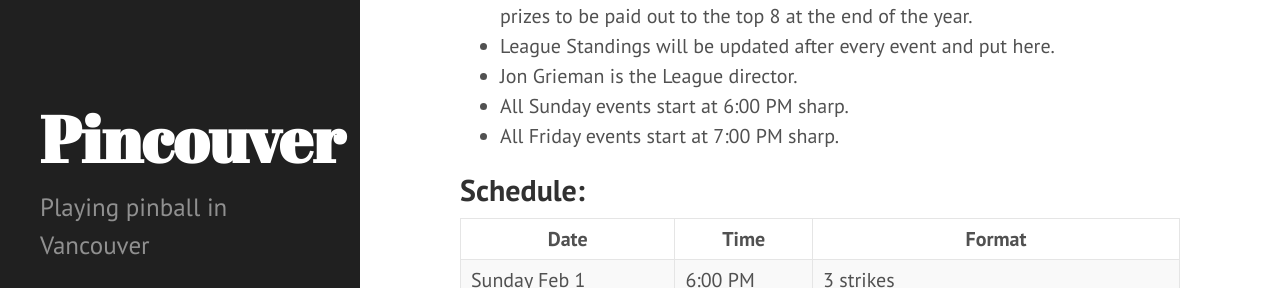
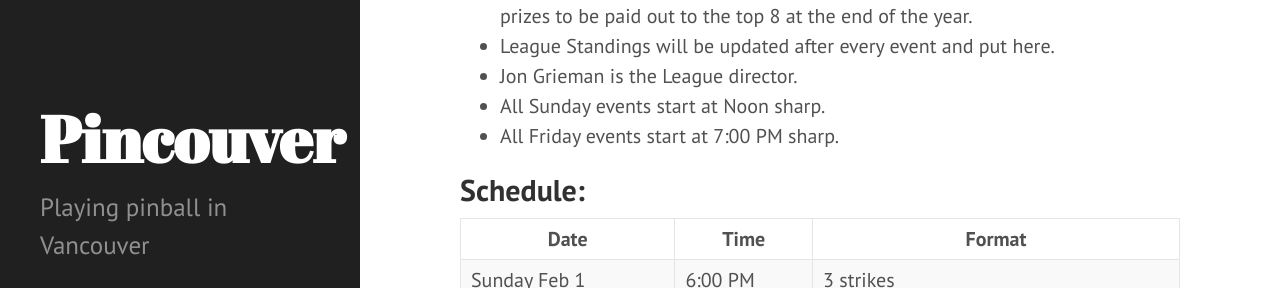
Before and after one commit to lytfyre/VancouverPinball, a Jekyll site: the page built from leagues/340_pinball.md, in a window 1280 px wide and 900 px high, scrolled down 370 px. Shown: the part 167-455 px from the top of the window. Built offline with Jekyll 4.4.1, drawn with Linux system fonts in a browser that asks for light colours.

Commit message:
340 Start time.

```diff
--- a/leagues/340_pinball.md
+++ b/leagues/340_pinball.md
@@ -21,7 +21,7 @@
 - Pub 340 and East Van Amusements (Operator) are donating over $600 in cash prizes to be paid out to the top 8 at the end of the year.
 - League Standings will be updated after every event and put here.
 - Jon Grieman is the League director.
-- All Sunday events start at 6:00 PM sharp.
+- All Sunday events start at Noon sharp.
 - All Friday events start at 7:00 PM sharp.
 
 ##Schedule:
```
